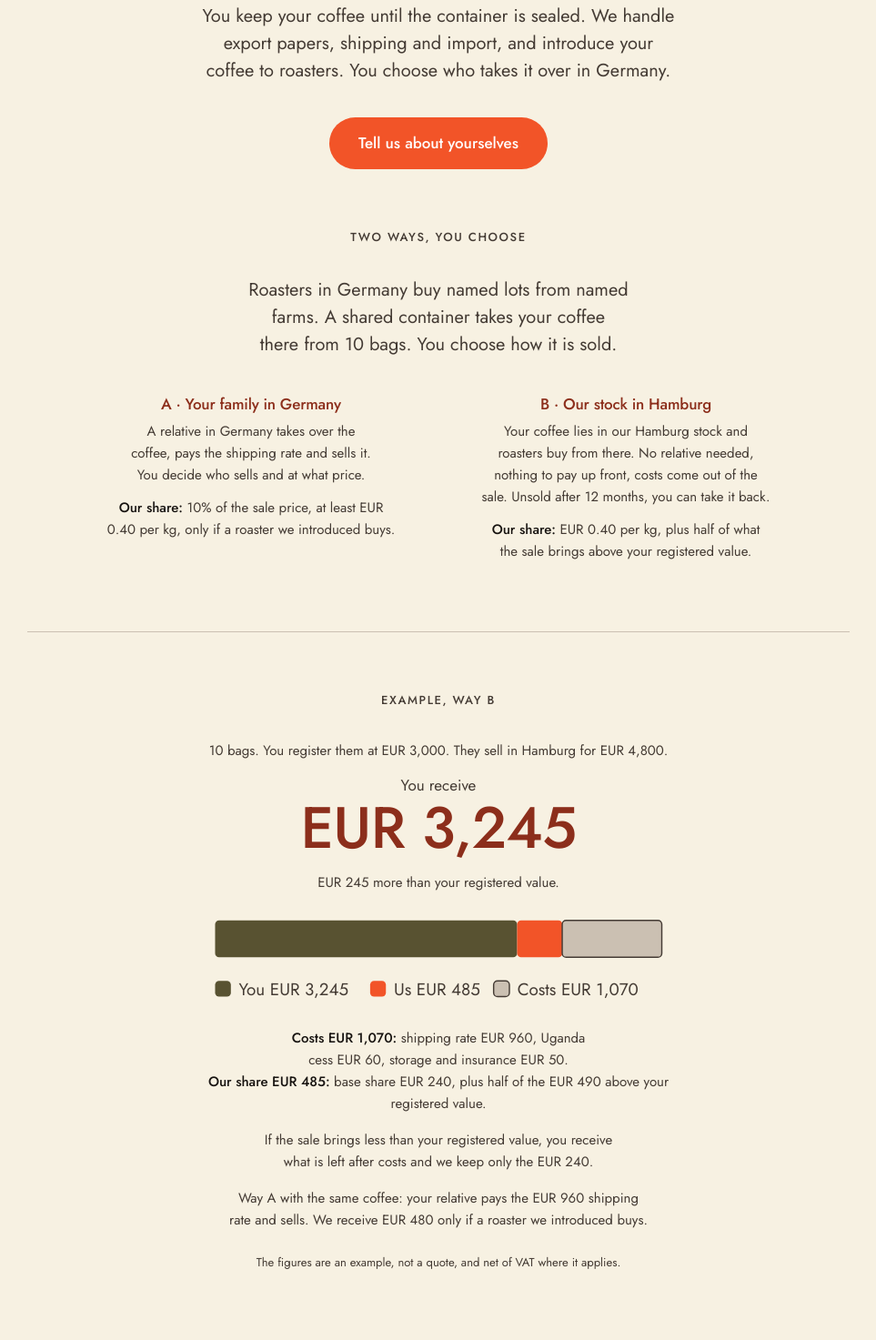
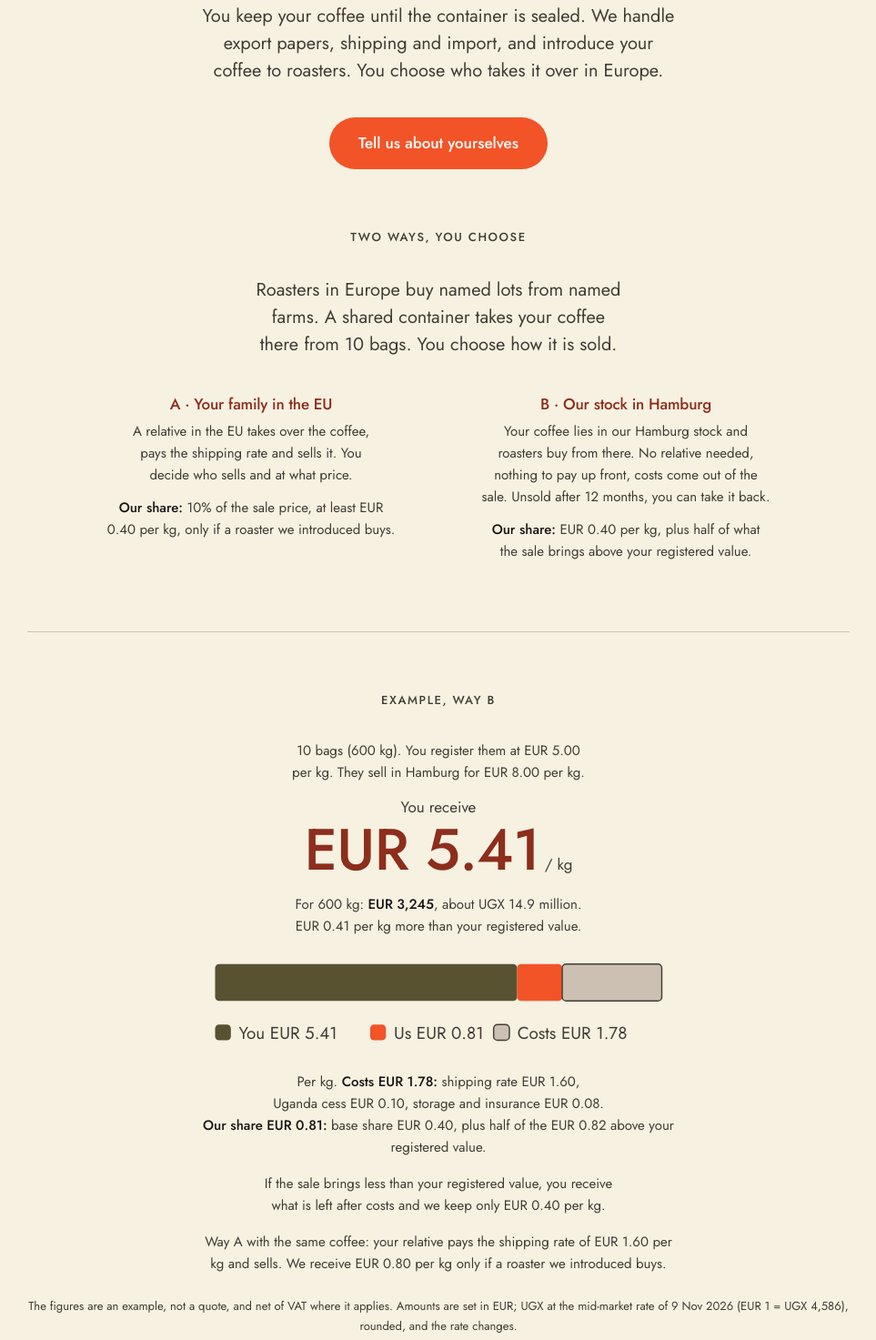
Before and after one commit to ombahiwal/zuricaf-eleventy-cms, an Eleventy site: page src/direct-trade.njk in a window 1280 px wide. Shown: the part 347-1820 px from the top of the page at 91% size, without its empty margins (158-1121 px from the left). Built offline with nearby package versions, Linux system fonts and the light colour scheme; Eleventy itself is replaced by a stand-in of ours; files that its build step writes are made by us from their sources.

Commit message:
Direct trade: example per kg with one total and UGX conversion, Europe instead of Germany
Co-Authored-By: Claude Opus 5.5 <noreply@anthropic.com>

```diff
--- a/src/_includes/pages/home.njk
+++ b/src/_includes/pages/home.njk
@@ -28,8 +28,8 @@
   <div class="steps ways">
     <a class="step" href="/direct-trade/">
       <p class="section-label" style="margin-bottom:12px;">You grow coffee</p>
-      <h3>Your coffee, your name, in German roasteries.</h3>
-      <p>Farmers and groups in Uganda: roasters in Germany buy named lots from named farms. A shared container takes your coffee there from 10 bags.</p>
+      <h3>Your coffee, your name, in European roasteries.</h3>
+      <p>Farmers and groups in Uganda: roasters in Europe buy named lots from named farms. A shared container takes your coffee there from 10 bags.</p>
       <span class="btn">For farmers →</span>
     </a>
     <a class="step" href="/next-run/">
--- a/src/direct-trade.njk
+++ b/src/direct-trade.njk
@@ -9,7 +9,7 @@ eleventyExcludeFromCollections: true
   <meta http-equiv="Content-Security-Policy" content="default-src 'self'; script-src 'self'; style-src 'self' 'unsafe-inline'; img-src 'self' data: https://*.goatcounter.com; font-src 'self'; connect-src 'self' https://*.goatcounter.com; form-action 'self'; base-uri 'self'; object-src 'none'">
 <meta name="viewport" content="width=device-width, initial-scale=1">
 <meta name="robots" content="noindex, nofollow">
-<title>Direct Trade Uganda → Germany · Zuricaf</title>
+<title>Direct Trade Uganda → Europe · Zuricaf</title>
 <link rel="stylesheet" href="/css/zuricaf.css">
 <link rel="stylesheet" href="/css/landing.css">
 </head>
@@ -34,19 +34,19 @@ eleventyExcludeFromCollections: true
 
   <div class="c">
   <p class="eyebrow" data-en="For farmers and their families" data-de="Für Farmer und ihre Familien">For farmers and their families</p>
-  <h1 data-en="Your coffee. &lt;em&gt;Sold in Germany.&lt;/em&gt;" data-de="Euer Kaffee. &lt;em&gt;Verkauft in Deutschland.&lt;/em&gt;">Your coffee. <em>Sold in Germany.</em></h1>
-  <p class="lead" data-en="You keep your coffee until the container is sealed. We handle export papers, shipping and import, and introduce your coffee to roasters. You choose who takes it over in Germany." data-de="Der Kaffee bleibt eurer, bis der Container plombiert ist. Wir übernehmen Exportpapiere, Fracht und Import und stellen euren Kaffee Röstereien vor. Ihr entscheidet, wer ihn in Deutschland übernimmt.">You keep your coffee until the container is sealed. We handle export papers, shipping and import, and introduce your coffee to roasters. You choose who takes it over in Germany.</p>
+  <h1 data-en="Your coffee. &lt;em&gt;Sold in Europe.&lt;/em&gt;" data-de="Euer Kaffee. &lt;em&gt;Verkauft in Europa.&lt;/em&gt;">Your coffee. <em>Sold in Europe.</em></h1>
+  <p class="lead" data-en="You keep your coffee until the container is sealed. We handle export papers, shipping and import, and introduce your coffee to roasters. You choose who takes it over in Europe." data-de="Der Kaffee bleibt eurer, bis der Container plombiert ist. Wir übernehmen Exportpapiere, Fracht und Import und stellen euren Kaffee Röstereien vor. Ihr entscheidet, wer ihn in Europa übernimmt.">You keep your coffee until the container is sealed. We handle export papers, shipping and import, and introduce your coffee to roasters. You choose who takes it over in Europe.</p>
   <a class="send" href="#form" data-en="Tell us about yourselves" data-de="Erzählt uns von euch">Tell us about yourselves</a>
   </div>
 </header>
 
 <section class="c">
   <p class="sec-note" data-en="Two ways, you choose" data-de="Zwei Wege, ihr wählt">Two ways, you choose</p>
-  <p class="lead" data-en="Roasters in Germany buy named lots from named farms. A shared container takes your coffee there from 10 bags. You choose how it is sold." data-de="Röstereien in Deutschland kaufen benannte Lots von benannten Farmen. Ein Sammelcontainer bringt euren Kaffee ab 10 Sack dorthin. Ihr wählt, wie er verkauft wird.">Roasters in Germany buy named lots from named farms. A shared container takes your coffee there from 10 bags. You choose how it is sold.</p>
+  <p class="lead" data-en="Roasters in Europe buy named lots from named farms. A shared container takes your coffee there from 10 bags. You choose how it is sold." data-de="Röstereien in Europa kaufen benannte Lots von benannten Farmen. Ein Sammelcontainer bringt euren Kaffee ab 10 Sack dorthin. Ihr wählt, wie er verkauft wird.">Roasters in Europe buy named lots from named farms. A shared container takes your coffee there from 10 bags. You choose how it is sold.</p>
   <div class="two">
     <div>
-      <h3 data-en="A · Your family in Germany" data-de="A · Eure Familie in Deutschland">A · Your family in Germany</h3>
-      <p class="lead sm" data-en="A relative in Germany takes over the coffee, pays the shipping rate and sells it. You decide who sells and at what price." data-de="Ein Verwandter in Deutschland übernimmt den Kaffee, zahlt die Rate und verkauft ihn. Ihr entscheidet, wer verkauft und zu welchem Preis.">A relative in Germany takes over the coffee, pays the shipping rate and sells it. You decide who sells and at what price.</p>
+      <h3 data-en="A · Your family in the EU" data-de="A · Eure Familie in der EU">A · Your family in the EU</h3>
+      <p class="lead sm" data-en="A relative in the EU takes over the coffee, pays the shipping rate and sells it. You decide who sells and at what price." data-de="Ein Verwandter in der EU übernimmt den Kaffee, zahlt die Rate und verkauft ihn. Ihr entscheidet, wer verkauft und zu welchem Preis.">A relative in the EU takes over the coffee, pays the shipping rate and sells it. You decide who sells and at what price.</p>
       <p class="lead sm" data-en="&lt;b&gt;Our share:&lt;/b&gt; 10% of the sale price, at least EUR 0.40 per kg, only if a roaster we introduced buys." data-de="&lt;b&gt;Unser Anteil:&lt;/b&gt; 10 % des Verkaufspreises, mindestens 0,40 € je kg, nur wenn ein von uns vorgestellter Röster kauft."><b>Our share:</b> 10% of the sale price, at least EUR 0.40 per kg, only if a roaster we introduced buys.</p>
     </div>
     <div>
@@ -59,24 +59,24 @@ eleventyExcludeFromCollections: true
 
 <section class="c">
   <p class="sec-note" data-en="Example, way B" data-de="Beispiel, Weg B">Example, way B</p>
-  <p class="lead sm" data-en="10 bags. You register them at EUR 3,000. They sell in Hamburg for EUR 4,800." data-de="10 Sack. Ihr tragt sie mit 3.000 € ein. In Hamburg werden sie für 4.800 € verkauft.">10 bags. You register them at EUR 3,000. They sell in Hamburg for EUR 4,800.</p>
-  <p class="stat"><span data-en="You receive" data-de="Ihr bekommt">You receive</span><br><strong data-en="EUR 3,245" data-de="3.245 €">EUR 3,245</strong></p>
-  <p class="lead sm" data-en="EUR 245 more than your registered value." data-de="245 € mehr als euer eingetragener Wert.">EUR 245 more than your registered value.</p>
-  <svg class="gfx gfx-split" viewBox="0 0 360 74" role="img" aria-labelledby="sp-t"><title id="sp-t">Of the EUR 4,800 sale: you EUR 3,245, us EUR 485, costs EUR 1,070</title>
+  <p class="lead sm" data-en="10 bags (600 kg). You register them at EUR 5.00 per kg. They sell in Hamburg for EUR 8.00 per kg." data-de="10 Sack (600 kg). Ihr tragt sie mit 5,00 € je kg ein. In Hamburg werden sie für 8,00 € je kg verkauft.">10 bags (600 kg). You register them at EUR 5.00 per kg. They sell in Hamburg for EUR 8.00 per kg.</p>
+  <p class="stat"><span data-en="You receive" data-de="Ihr bekommt">You receive</span><br><strong data-en="EUR 5.41" data-de="5,41 €">EUR 5.41</strong> / kg</p>
+  <p class="lead sm" data-en="For 600 kg: &lt;b&gt;EUR 3,245&lt;/b&gt;, about UGX 14.9 million. EUR 0.41 per kg more than your registered value." data-de="Für 600 kg: &lt;b&gt;3.245 €&lt;/b&gt;, etwa 14,9 Mio. UGX. 0,41 € je kg mehr als euer eingetragener Wert.">For 600 kg: <b>EUR 3,245</b>, about UGX 14.9 million. EUR 0.41 per kg more than your registered value.</p>
+  <svg class="gfx gfx-split" viewBox="0 0 360 74" role="img" aria-labelledby="sp-t"><title id="sp-t">Of EUR 8.00 per kg: you EUR 5.41, us EUR 0.81, costs EUR 1.78</title>
 <rect x="10.0" y="4" width="229.9" height="28" rx="3" class="w-you"/>
 <rect x="239.9" y="4" width="34.4" height="28" rx="3" class="w-us"/>
 <rect x="274.2" y="4" width="75.8" height="28" rx="3" class="w-cost"/>
 <rect x="10" y="50" width="12" height="12" rx="3" class="w-you"/>
-<text x="28" y="61" class="w-leg" data-en="You EUR 3,245" data-de="Ihr 3.245 €">You EUR 3,245</text>
+<text x="28" y="61" class="w-leg" data-en="You EUR 5.41" data-de="Ihr 5,41 €">You EUR 5.41</text>
 <rect x="128" y="50" width="12" height="12" rx="3" class="w-us"/>
-<text x="146" y="61" class="w-leg" data-en="Us EUR 485" data-de="Wir 485 €">Us EUR 485</text>
+<text x="146" y="61" class="w-leg" data-en="Us EUR 0.81" data-de="Wir 0,81 €">Us EUR 0.81</text>
 <rect x="222" y="50" width="12" height="12" rx="3" class="w-cost"/>
-<text x="240" y="61" class="w-leg" data-en="Costs EUR 1,070" data-de="Kosten 1.070 €">Costs EUR 1,070</text>
+<text x="240" y="61" class="w-leg" data-en="Costs EUR 1.78" data-de="Kosten 1,78 €">Costs EUR 1.78</text>
 </svg>
-  <p class="lead sm" data-en="&lt;b&gt;Costs EUR 1,070:&lt;/b&gt; shipping rate EUR 960, Uganda cess EUR 60, storage and insurance EUR 50.&lt;br&gt;&lt;b&gt;Our share EUR 485:&lt;/b&gt; base share EUR 240, plus half of the EUR 490 above your registered value." data-de="&lt;b&gt;Kosten 1.070 €:&lt;/b&gt; Rate 960 €, Uganda Cess 60 €, Lager und Versicherung 50 €.&lt;br&gt;&lt;b&gt;Unser Anteil 485 €:&lt;/b&gt; Grundanteil 240 € und die Hälfte der 490 € über eurem eingetragenen Wert."><b>Costs EUR 1,070:</b> shipping rate EUR 960, Uganda cess EUR 60, storage and insurance EUR 50.<br><b>Our share EUR 485:</b> base share EUR 240, plus half of the EUR 490 above your registered value.</p>
-  <p class="lead sm" data-en="If the sale brings less than your registered value, you receive what is left after costs and we keep only the EUR 240." data-de="Bringt der Verkauf weniger als euren eingetragenen Wert, bekommt ihr, was nach den Kosten übrig ist, und wir behalten nur die 240 €.">If the sale brings less than your registered value, you receive what is left after costs and we keep only the EUR 240.</p>
-  <p class="lead sm" data-en="Way A with the same coffee: your relative pays the EUR 960 shipping rate and sells. We receive EUR 480 only if a roaster we introduced buys." data-de="Weg A mit demselben Kaffee: Euer Verwandter zahlt die Rate von 960 € und verkauft. Wir bekommen 480 € nur, wenn ein von uns vorgestellter Röster kauft.">Way A with the same coffee: your relative pays the EUR 960 shipping rate and sells. We receive EUR 480 only if a roaster we introduced buys.</p>
-  <p class="fine" data-en="The figures are an example, not a quote, and net of VAT where it applies." data-de="Die Zahlen sind ein Beispiel, kein Angebot, und ohne Umsatzsteuer, soweit sie anfällt.">The figures are an example, not a quote, and net of VAT where it applies.</p>
+  <p class="lead sm" data-en="Per kg. &lt;b&gt;Costs EUR 1.78:&lt;/b&gt; shipping rate EUR 1.60, Uganda cess EUR 0.10, storage and insurance EUR 0.08.&lt;br&gt;&lt;b&gt;Our share EUR 0.81:&lt;/b&gt; base share EUR 0.40, plus half of the EUR 0.82 above your registered value." data-de="Je kg. &lt;b&gt;Kosten 1,78 €:&lt;/b&gt; Rate 1,60 €, Uganda Cess 0,10 €, Lager und Versicherung 0,08 €.&lt;br&gt;&lt;b&gt;Unser Anteil 0,81 €:&lt;/b&gt; Grundanteil 0,40 € und die Hälfte der 0,82 € über eurem eingetragenen Wert.">Per kg. <b>Costs EUR 1.78:</b> shipping rate EUR 1.60, Uganda cess EUR 0.10, storage and insurance EUR 0.08.<br><b>Our share EUR 0.81:</b> base share EUR 0.40, plus half of the EUR 0.82 above your registered value.</p>
+  <p class="lead sm" data-en="If the sale brings less than your registered value, you receive what is left after costs and we keep only EUR 0.40 per kg." data-de="Bringt der Verkauf weniger als euren eingetragenen Wert, bekommt ihr, was nach den Kosten übrig ist, und wir behalten nur 0,40 € je kg.">If the sale brings less than your registered value, you receive what is left after costs and we keep only EUR 0.40 per kg.</p>
+  <p class="lead sm" data-en="Way A with the same coffee: your relative pays the shipping rate of EUR 1.60 per kg and sells. We receive EUR 0.80 per kg only if a roaster we introduced buys." data-de="Weg A mit demselben Kaffee: Euer Verwandter zahlt die Rate von 1,60 € je kg und verkauft. Wir bekommen 0,80 € je kg nur, wenn ein von uns vorgestellter Röster kauft.">Way A with the same coffee: your relative pays the shipping rate of EUR 1.60 per kg and sells. We receive EUR 0.80 per kg only if a roaster we introduced buys.</p>
+  <p class="fine" data-en="The figures are an example, not a quote, and net of VAT where it applies. Amounts are set in EUR; UGX at the mid-market rate of 9 Nov 2026 (EUR 1 = UGX 4,586), rounded, and the rate changes." data-de="Die Zahlen sind ein Beispiel, kein Angebot, und ohne Umsatzsteuer, soweit sie anfällt. Beträge gelten in EUR; UGX zum Mittelkurs vom 9.11.2026 (1 € = 4.586 UGX), gerundet, der Kurs ändert sich.">The figures are an example, not a quote, and net of VAT where it applies. Amounts are set in EUR; UGX at the mid-market rate of 9 Nov 2026 (EUR 1 = UGX 4,586), rounded, and the rate changes.</p>
 </section>
 
 <section class="c">
@@ -201,7 +201,7 @@ eleventyExcludeFromCollections: true
       <div class="f"><label for="email" data-en="Email" data-de="E-Mail">Email</label><input id="email" name="email" type="email"></div>
       <div class="f full"><label for="about" data-en="Who are you? How long have you grown coffee, how many families are part of it, what matters to you?" data-de="Wer seid ihr? Seit wann baut ihr Kaffee an, wie viele Familien gehören dazu, was ist euch wichtig?">Who are you? How long have you grown coffee, how many families are part of it, what matters to you?</label><textarea id="about" name="about" rows="5"></textarea></div>
       <div class="f full"><label for="coffees" data-en="Which coffees do you have? Varieties, processing, roughly how many bags per season." data-de="Welche Kaffees habt ihr? Sorten, Aufbereitung, ungefähr wie viele Sack pro Saison.">Which coffees do you have? Varieties, processing, roughly how many bags per season.</label><textarea id="coffees" name="coffees" rows="4"></textarea></div>
-      <div class="f full"><label for="de_contact" data-en="Family member or partner in Germany (name, email), optional" data-de="Familienmitglied oder Partner in Deutschland (Name, E-Mail), optional">Family member or partner in Germany (name, email), optional</label><input id="de_contact" name="de_contact"></div>
+      <div class="f full"><label for="de_contact" data-en="Family member or partner in Europe (name, email), optional" data-de="Familienmitglied oder Partner in Europa (Name, E-Mail), optional">Family member or partner in Europe (name, email), optional</label><input id="de_contact" name="de_contact"></div>
       <div class="f full"><label for="notes" data-en="Notes" data-de="Anmerkungen">Notes</label><textarea id="notes" name="notes" rows="3"></textarea></div>
     </div>
     <p class="note" data-en="By sending you agree that we store your details to answer you. See the &lt;a href=&quot;/datenschutz/&quot;&gt;privacy policy&lt;/a&gt; (German)." data-de="Mit dem Absenden stimmt ihr zu, dass wir eure Angaben speichern, um zu antworten. Siehe &lt;a href=&quot;/datenschutz/&quot;&gt;Datenschutzerklärung&lt;/a&gt;.">By sending you agree that we store your details to answer you. See the <a href="/datenschutz/">privacy policy</a> (German).</p>
```
